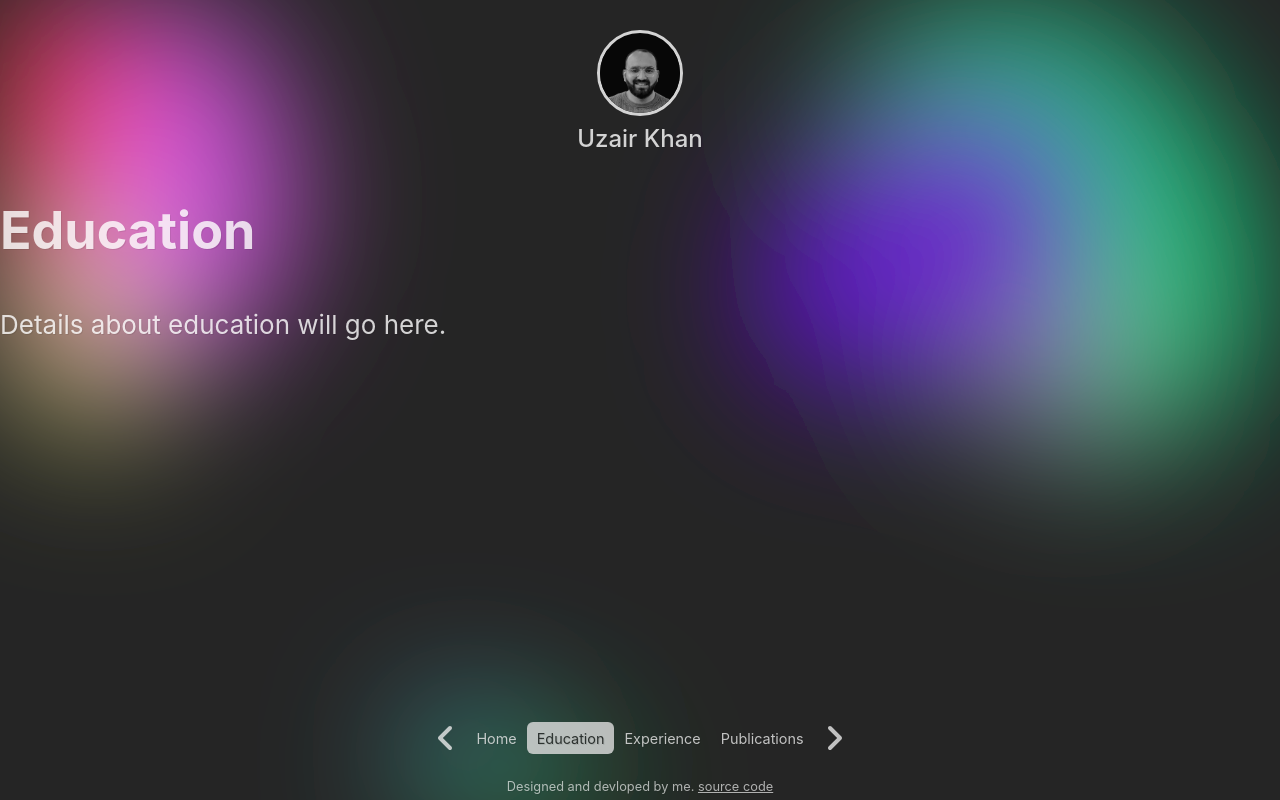
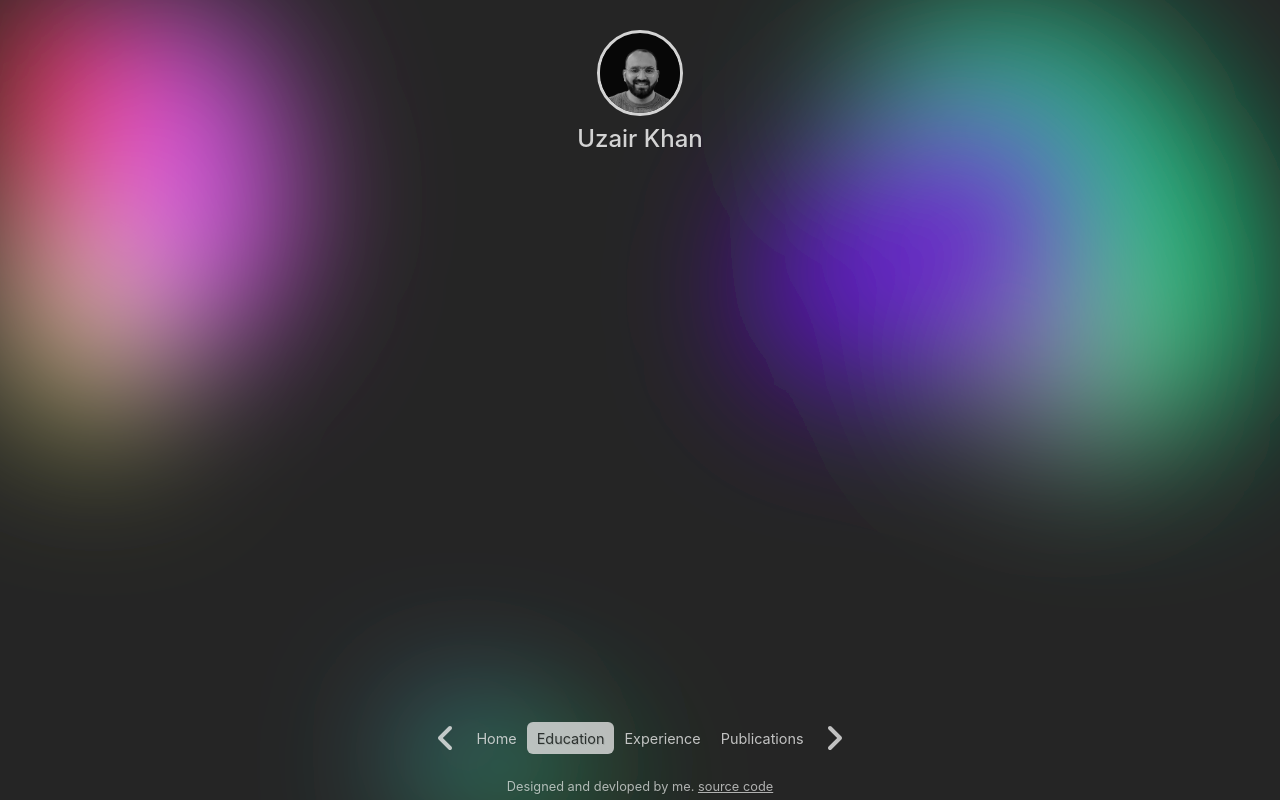
Before and after one commit to uzairrj/uzairrj.github.io, a React (Vite) app: page /education in a window 1280 px wide. Built offline with nearby package versions, Linux system fonts and the light colour scheme.

Commit message:
Making header independent

```diff
--- a/src/componenets/miscellaneous/header.css
+++ b/src/componenets/miscellaneous/header.css
@@ -2,7 +2,6 @@
     display: flex;
     flex-direction: column;
     align-items: center;
-    justify-content: center;
     height: 100%;
     width: 100%;
 }
--- a/src/componenets/miscellaneous/header.tsx
+++ b/src/componenets/miscellaneous/header.tsx
@@ -2,14 +2,11 @@
 import ProfilePicture from "../image/profilePicture"
 import "./header.css"
 
-function Header({children}: {children: React.ReactNode}) {
+function Header() {
     return(
         <div className="header-container">
             <ProfilePicture imgUri={"/profilePicture.jpeg"} size="10vh" borderOnHover={false} customClass="header-picture"/>
             <p className="header-text">Uzair Khan</p>
-            <div style={{flex: 1, width: "100%"}}>
-                {children}
-            </div>
         </div>
     )
 }
```
